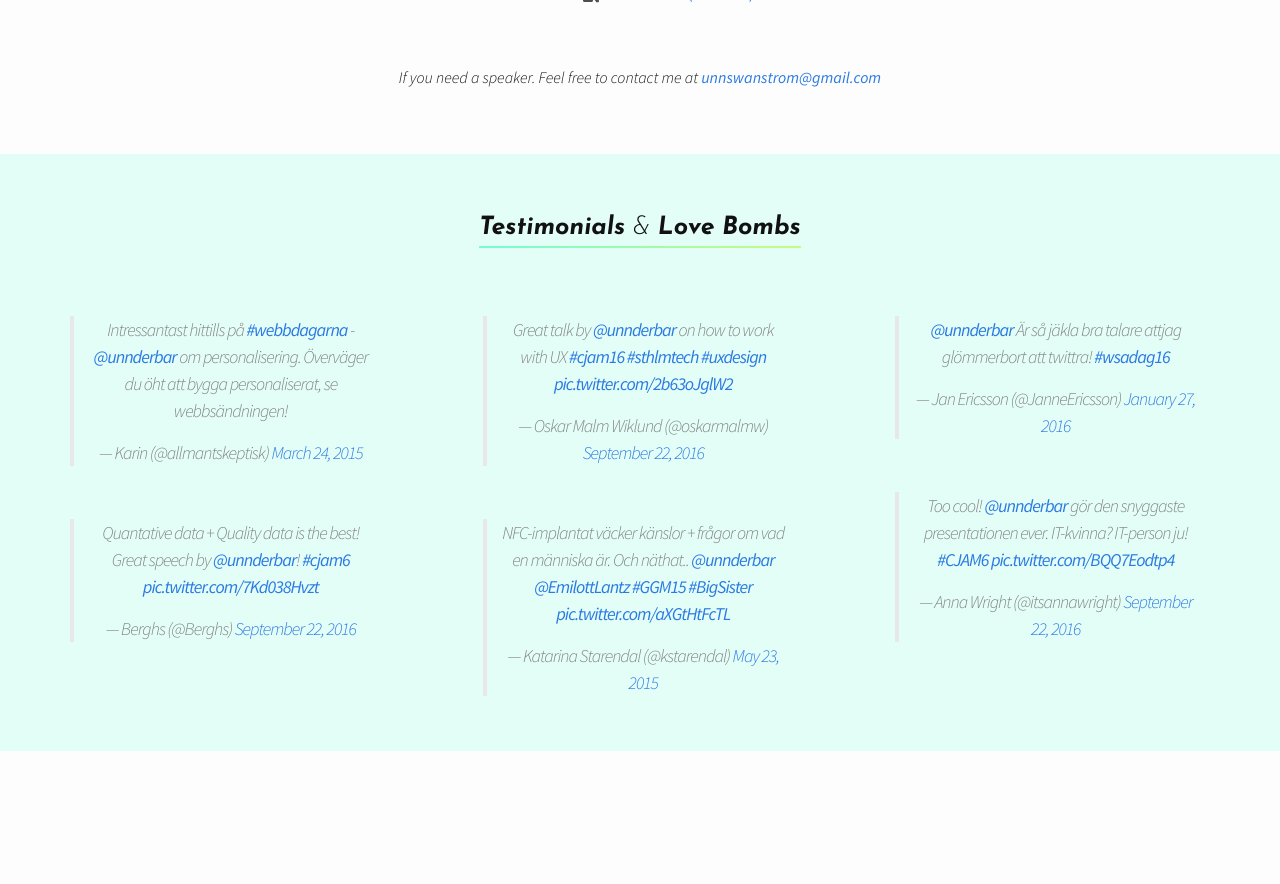
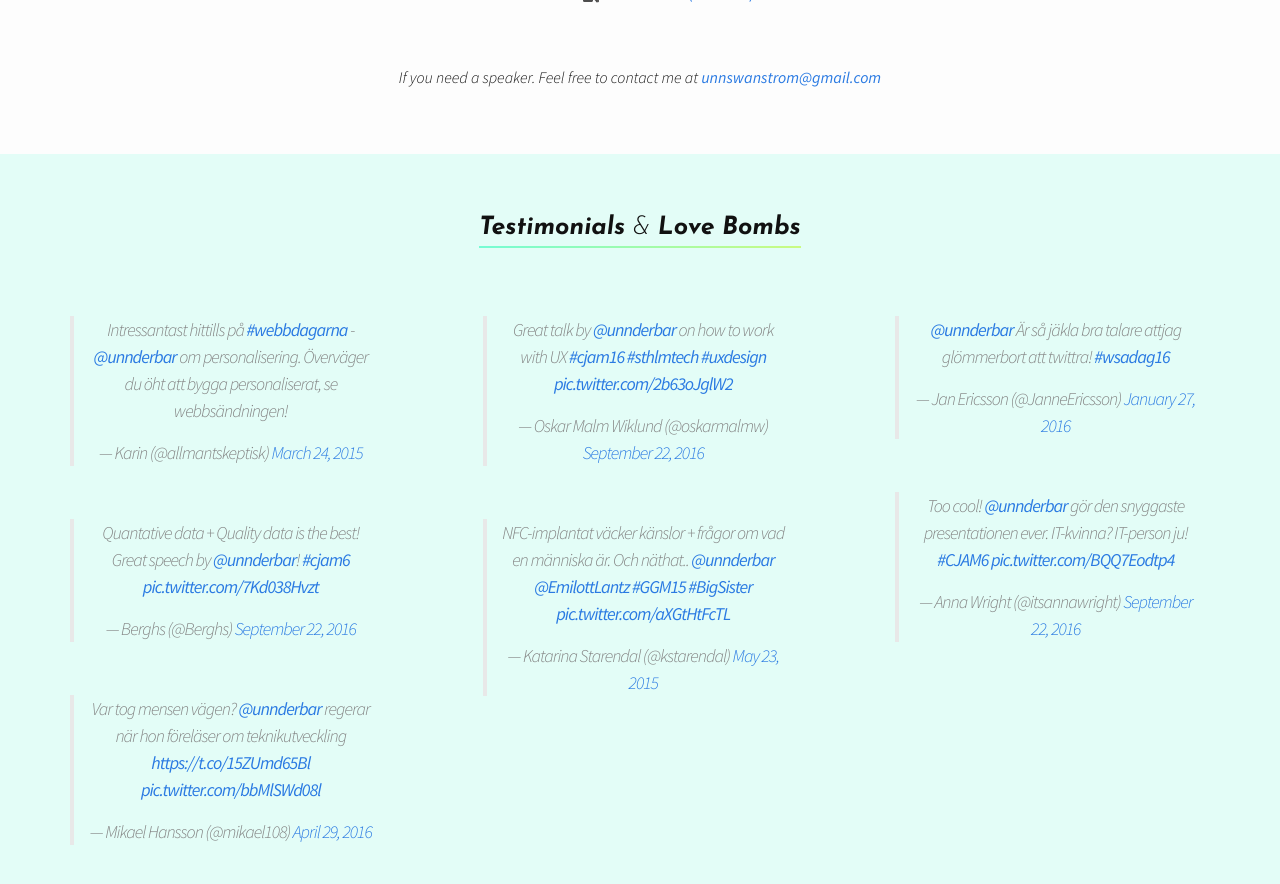
Before and after one commit to unnderbar/unnderbar.github.io, a Jekyll site: the page built from index.html, in a window 1280 px wide and 900 px high, scrolled down 2658 px. Shown: the top 884 px of the window. Built offline with Jekyll 4.4.1, drawn with Linux system fonts in a browser that asks for light colours; comment, search, counter and statistics services are not loaded; before the commit the page ends 3409 px from its top, so only the background shows below that.

Commit message:
Update index.html

```diff
--- a/index.html
+++ b/index.html
@@ -110,7 +110,10 @@ layout: default
       <div class="tweet">
        <blockquote class="twitter-tweet" data-lang="en"><p lang="en" dir="ltr">Quantative data + Quality data is the best! Great speech by <a href="https://twitter.com/unnderbar">@unnderbar</a>! <a href="https://twitter.com/hashtag/cjam6?src=hash">#cjam6</a> <a href="https://t.co/7Kd038Hvzt">pic.twitter.com/7Kd038Hvzt</a></p>&mdash; Berghs (@Berghs) <a href="https://twitter.com/Berghs/status/778877034714042369">September 22, 2016</a></blockquote>
       </div>
-    </div>
+      <div class="tweet">
+        <blockquote class="twitter-tweet" data-lang="en"><p lang="sv" dir="ltr">Var tog mensen vägen? <a href="https://twitter.com/unnderbar">@unnderbar</a> regerar när hon föreläser om teknikutveckling <a href="https://t.co/15ZUmd65Bl">https://t.co/15ZUmd65Bl</a> <a href="https://t.co/bbMlSWd08l">pic.twitter.com/bbMlSWd08l</a></p>&mdash; Mikael Hansson (@mikael108) <a href="https://twitter.com/mikael108/status/725958283081703424">April 29, 2016</a></blockquote>
+      </div>
+      </div>
     <div class="tweets-column">
       <div class="tweet">
         <blockquote class="twitter-tweet" data-lang="en"><p lang="en" dir="ltr">Great talk by <a href="https://twitter.com/unnderbar">@unnderbar</a> on how to work with UX <a href="https://twitter.com/hashtag/cjam16?src=hash">#cjam16</a> <a href="https://twitter.com/hashtag/sthlmtech?src=hash">#sthlmtech</a> <a href="https://twitter.com/hashtag/uxdesign?src=hash">#uxdesign</a> <a href="https://t.co/2b63oJglW2">pic.twitter.com/2b63oJglW2</a></p>&mdash; Oskar Malm Wiklund (@oskarmalmw) <a href="https://twitter.com/oskarmalmw/status/778875235898621952">September 22, 2016</a></blockquote>
```
